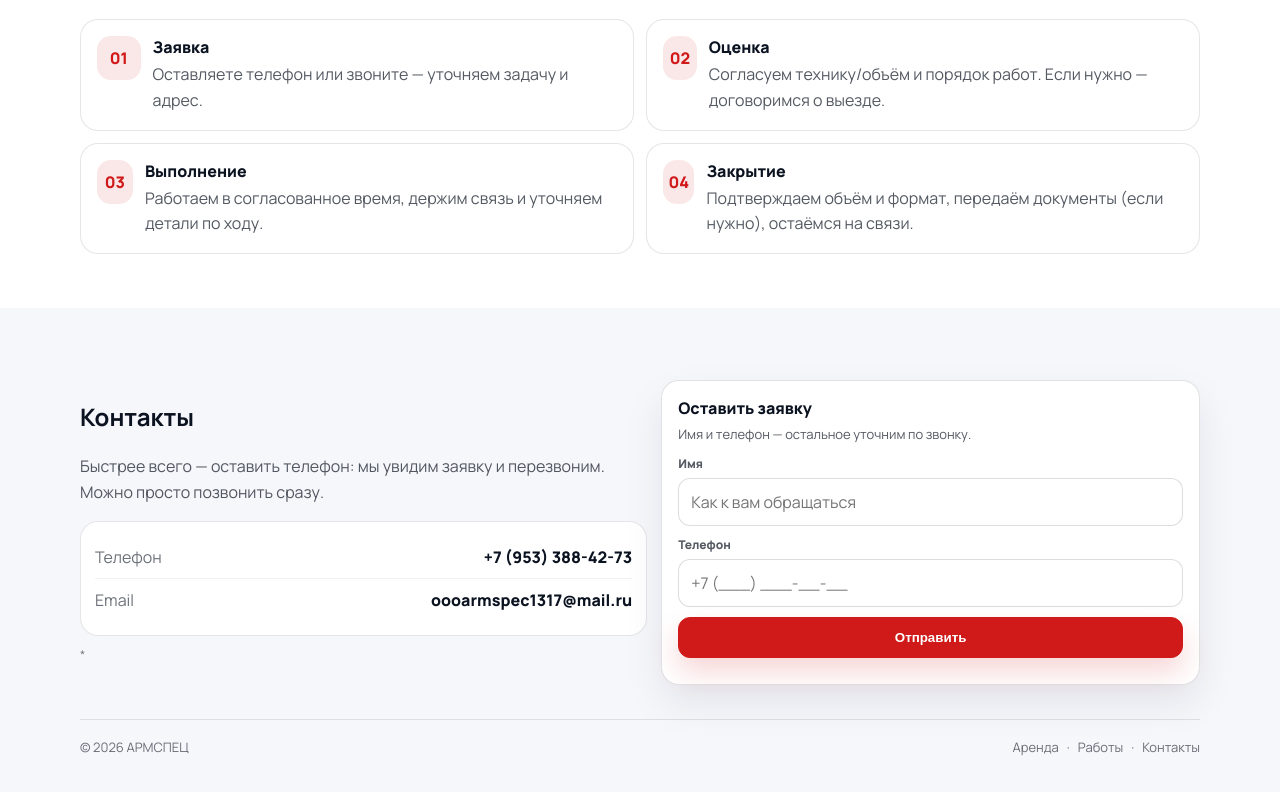
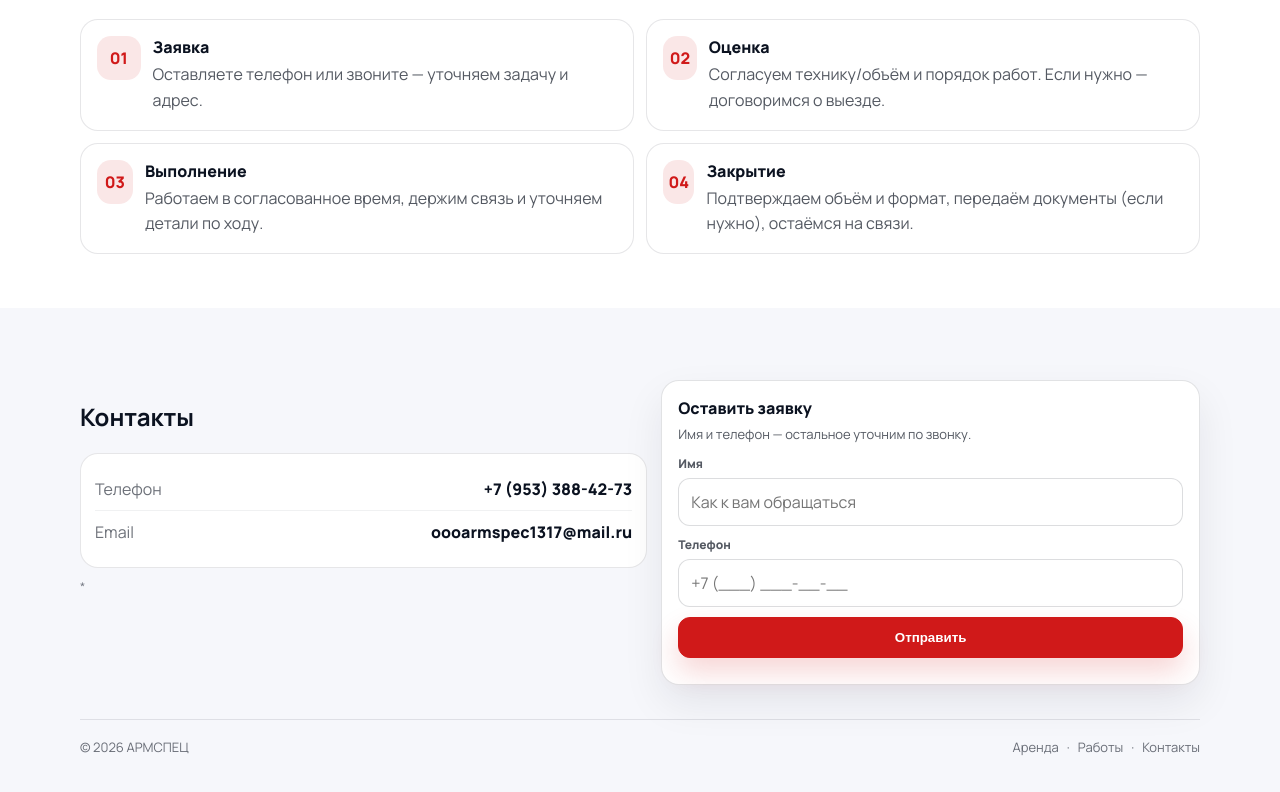
Before and after one commit to inxd-196/armspec-site, a Next.js app in the folder armspec-site/: page / in a window 1280 px wide. Shown: the part 2773-3565 px from the top of the page. Built offline with nearby package versions, Linux system fonts and the light colour scheme.

Commit message:
Update index.js

```diff
--- a/armspec-site/pages/index.js
+++ b/armspec-site/pages/index.js
@@ -314,7 +314,7 @@ export default function Home() {
               <div className="contact">
                 <div className="contactLeft">
                   <h2>Контакты</h2>
-                  <p>Быстрее всего — оставить телефон: мы увидим заявку и перезвоним. Можно просто позвонить сразу.</p>
+                  <p></p>
 
                   <div className="contactBox">
                     <div className="row">
```
